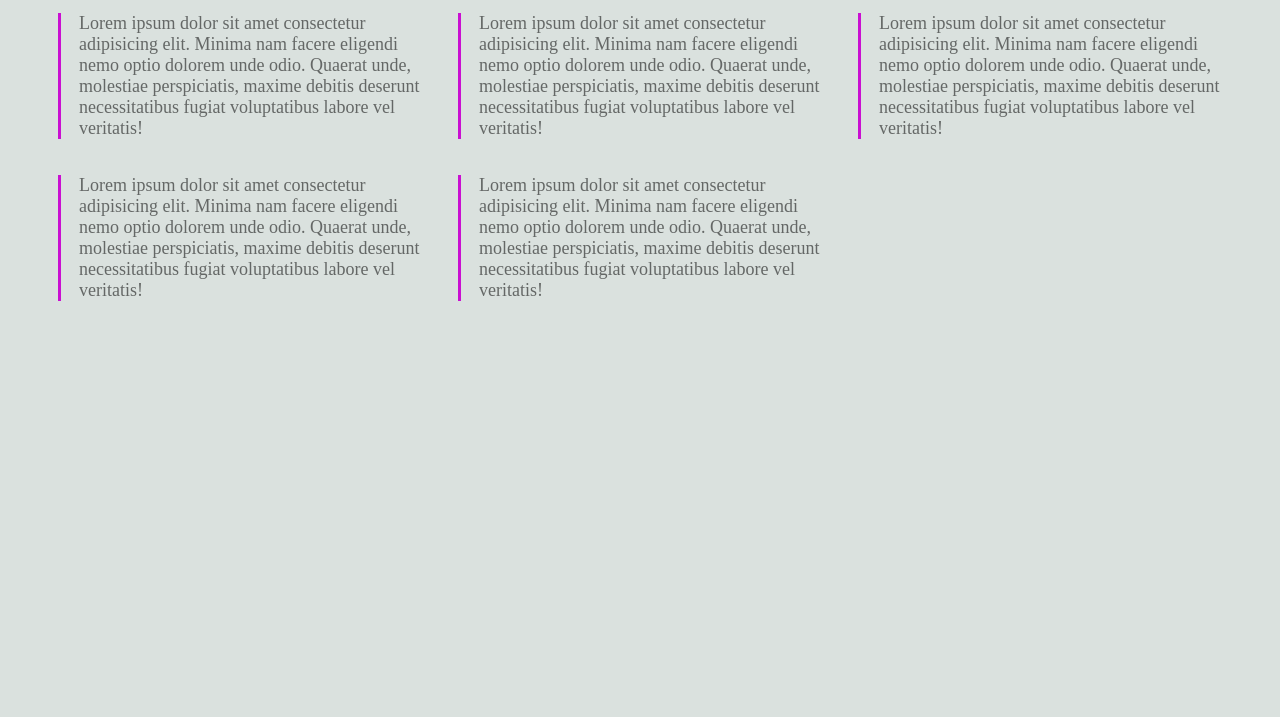
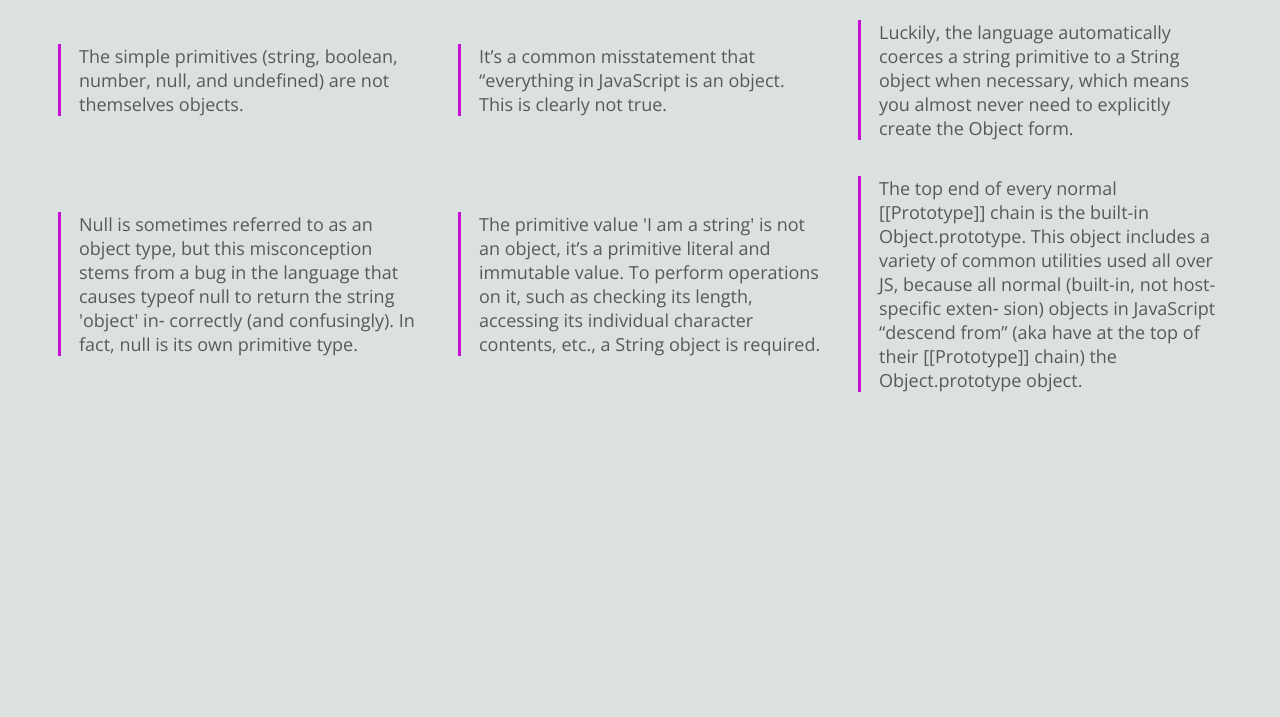
Before and after one commit to hromov/triangled_theme_switcher, a plain HTML site: page index.html in a window 1280 px wide. Shown: the part 119-836 px from the top of the page. Drawn offline with nearby package versions, Linux system fonts and the light colour scheme.

Commit message:
fonts and real quotations

```diff
--- a/fake_api/objects.json
+++ b/fake_api/objects.json
@@ -1,7 +1,8 @@
 [
-    {"quotation": "Lorem ipsum dolor sit amet consectetur adipisicing elit. Minima nam facere eligendi nemo optio dolorem unde odio. Quaerat unde, molestiae perspiciatis, maxime debitis deserunt necessitatibus fugiat voluptatibus labore vel veritatis!"},
-    {"quotation": "Lorem ipsum dolor sit amet consectetur adipisicing elit. Minima nam facere eligendi nemo optio dolorem unde odio. Quaerat unde, molestiae perspiciatis, maxime debitis deserunt necessitatibus fugiat voluptatibus labore vel veritatis!"},
-    {"quotation": "Lorem ipsum dolor sit amet consectetur adipisicing elit. Minima nam facere eligendi nemo optio dolorem unde odio. Quaerat unde, molestiae perspiciatis, maxime debitis deserunt necessitatibus fugiat voluptatibus labore vel veritatis!"},
-    {"quotation": "Lorem ipsum dolor sit amet consectetur adipisicing elit. Minima nam facere eligendi nemo optio dolorem unde odio. Quaerat unde, molestiae perspiciatis, maxime debitis deserunt necessitatibus fugiat voluptatibus labore vel veritatis!"},
-    {"quotation": "Lorem ipsum dolor sit amet consectetur adipisicing elit. Minima nam facere eligendi nemo optio dolorem unde odio. Quaerat unde, molestiae perspiciatis, maxime debitis deserunt necessitatibus fugiat voluptatibus labore vel veritatis!"}
+    {"quotation": "the simple primitives (string, boolean, number, null, and undefined) are not themselves objects."},
+    {"quotation": "It’s a common misstatement that “everything in JavaScript is an object. This is clearly not true."},
+    {"quotation": "The primitive value 'I am a string' is not an object, it’s a primitive literal and immutable value. To perform operations on it, such as checking its length, accessing its individual character contents, etc., a String object is required."},
+    {"quotation": "Luckily, the language automatically coerces a string primitive to a String object when necessary, which means you almost never need to explicitly create the Object form."},
+    {"quotation": "null is sometimes referred to as an object type, but this misconception stems from a bug in the language that causes typeof null to return the string 'object' in‐ correctly (and confusingly). In fact, null is its own primitive type."},
+    {"quotation": "The top end of every normal [[Prototype]] chain is the built-in Object.prototype. This object includes a variety of common utilities used all over JS, because all normal (built-in, not host-specific exten‐ sion) objects in JavaScript “descend from” (aka have at the top of their [[Prototype]] chain) the Object.prototype object."}
 ]
--- a/index.html
+++ b/index.html
@@ -8,6 +8,7 @@
     <title>Theme switcher and custom checkboxes</title>
     <link rel="stylesheet" href="styles.css">
     <script src="main.js" type="module"></script>
+    <link href="https://fonts.googleapis.com/css2?family=Open+Sans&display=swap" rel="stylesheet">
 </head>
 
 <body>
--- a/scripts/articles.js
+++ b/scripts/articles.js
@@ -7,5 +7,6 @@ export async function getArticle(articleID) {
 }
 
 function quotationsToHTML(quotations) {
-    return quotations.map(q =>`<blockquote>${q.quotation}</blockquote>`).join('');
+    const sorted = quotations.sort((a, b) => a.quotation.length - b.quotation.length);
+    return sorted.map(q =>`<blockquote>${q.quotation}</blockquote>`).join('');
 }
--- a/scripts/themes.js
+++ b/scripts/themes.js
@@ -4,7 +4,7 @@ const themes = new Map();
 
 themes.set('objects', {
     '--background-color': '#dae1de',
-    '--text-color': '#0000008a',
+    '--text-color': '#0000009a',
 });
 
 themes.set('classes', {
--- a/styles.css
+++ b/styles.css
@@ -9,6 +9,7 @@
 html {
     box-sizing: border-box;
     font-size: 18px;
+    font-family: 'Open Sans', sans-serif;
 }
 
 *,
@@ -87,10 +88,14 @@ blockquote {
     border-left: 3px solid var(--stroke-color);
     padding-left: var(--def-margin);
 }
+blockquote::first-letter {
+    text-transform: capitalize;
+}
 
 #content {
     display: grid;
     gap: calc(2 * var(--def-margin));
+    align-items: center;
 }
 
 @media screen and (min-width: 480px) {
```
Also changed, not shown: fake_api/classes.json (+4 -5 lines).
